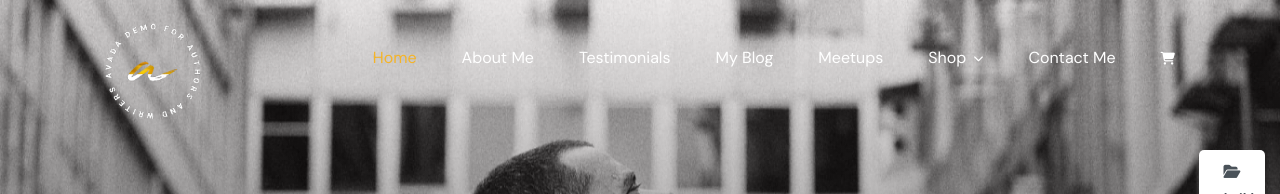
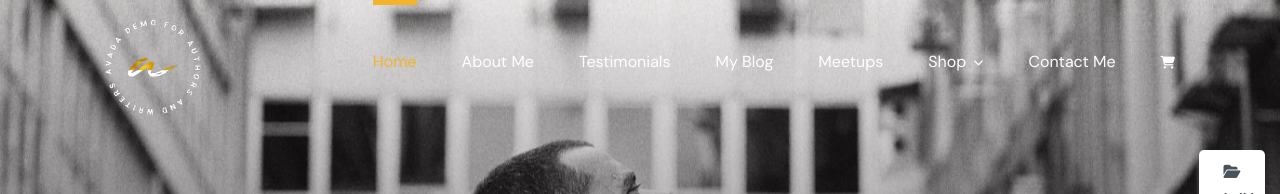
Before and after one commit to LisaKoizumiCipolla/proj-html-vuejs, a Vue app: page / in a window 1280 px wide. Shown: the top 194 px of the page. Built offline with nearby package versions, Linux system fonts and the light colour scheme; a web font is replaced by a local one.

Commit message:
Header nax adjusted

```diff
--- a/src/components/HeaderNav.vue
+++ b/src/components/HeaderNav.vue
@@ -22,7 +22,7 @@ export default {
 @use '../styles/partials/variables' as *;
 
 nav{
-    padding: 4px 87px 0;
+    padding: 0px 87px 0;
     display: flex;
     justify-content: space-between;
 }
@@ -35,16 +35,21 @@ ul{
     margin-bottom: 25px;
     padding-right: 18px;
     display: flex;
-    align-items: center;
 }
 
 li{
-    padding-left: 45px;
-    padding-bottom: 7px;
+    margin-left: 45px;
+    margin-bottom: 7px;
     font-weight: 400;
+    height: 50px;
+    padding-top: 50px;
+
 
     &:hover{
         color: $yellow;
+        border-top: 5px solid $yellow;
+        padding-top: 45px;
+        cursor: pointer;
     }
 
     .fa-chevron-down{
@@ -62,6 +67,8 @@ li{
 
 .colour{
     color: $yellow;
+        border-top: 5px solid $yellow;
+        padding-top: 45px;
 }
 
 </style>
```
